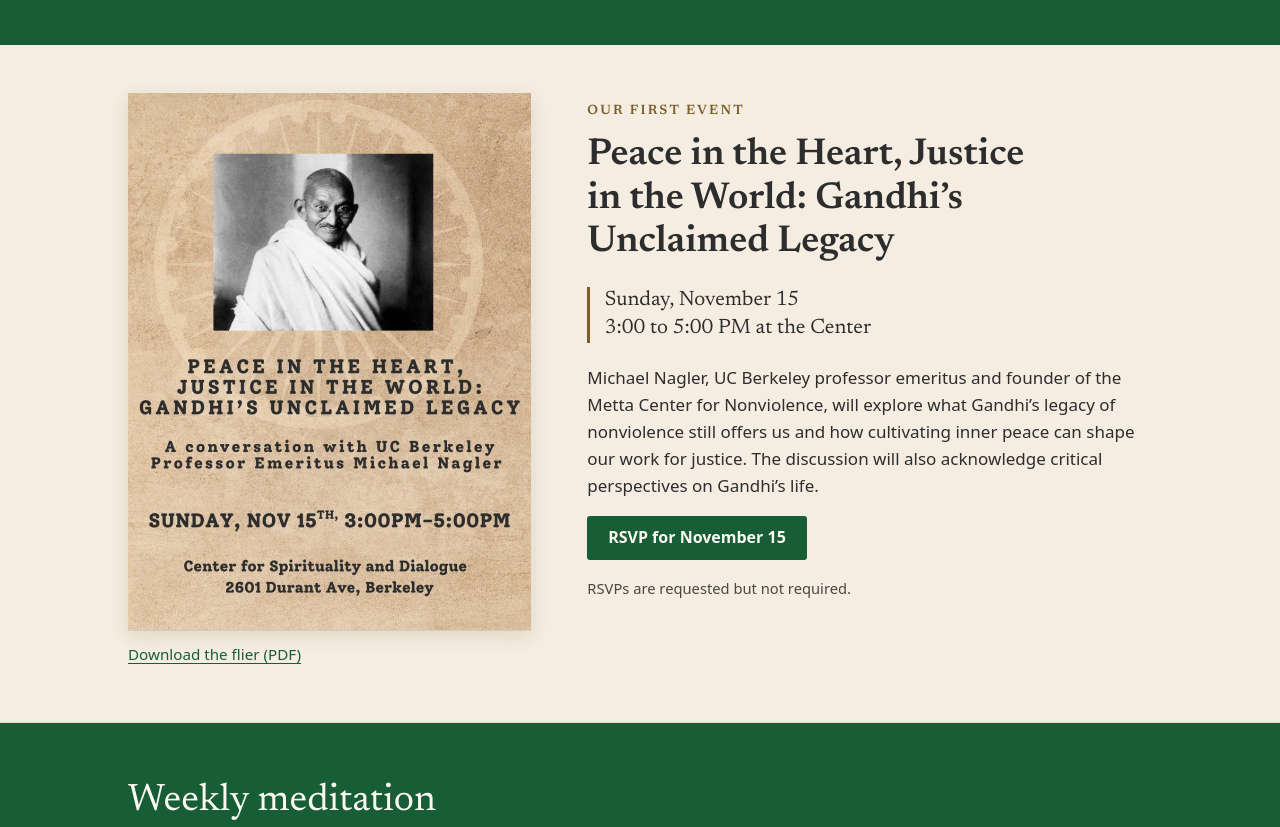
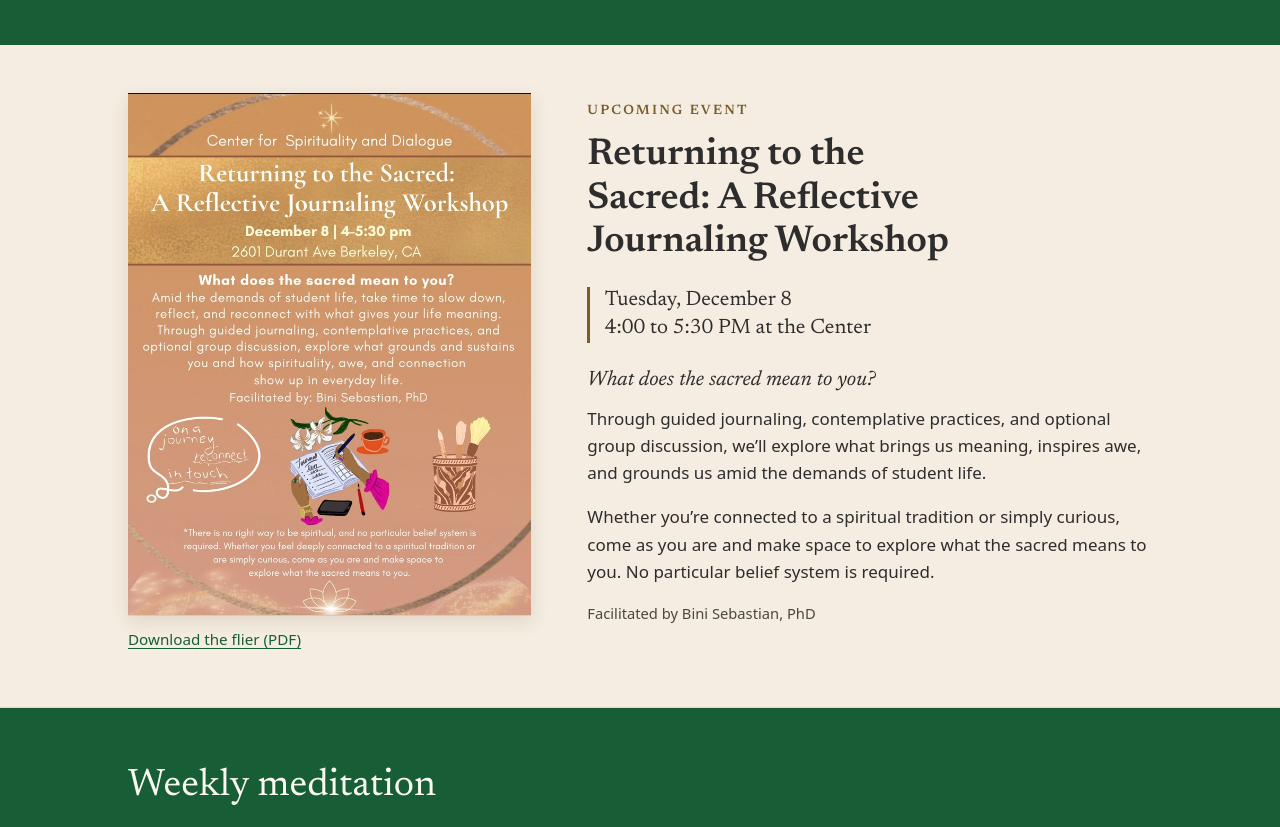
Before and after one commit to Building-CSD/building-csd.github.io, a plain HTML site: page index.html in a window 1280 px wide. Shown: the part 528-1355 px from the top of the page. Drawn offline with Linux system fonts and the light colour scheme.

Commit message:
Add files via upload

```diff
--- a/index.html
+++ b/index.html
@@ -10,17 +10,17 @@
   <meta property="og:type" content="website">
   <meta property="og:url" content="https://building-csd.github.io/">
   <meta property="og:title" content="Center for Spirituality and Dialogue">
-  <meta property="og:description" content="Peace in the Heart, Justice in the World: Gandhi's Unclaimed Legacy. Sunday, November 15, 3:00 to 5:00 PM, 2601 Durant Avenue, Berkeley.">
-  <meta property="og:image" content="https://building-csd.github.io/images/og-peace.jpg">
+  <meta property="og:description" content="Returning to the Sacred: A Reflective Journaling Workshop. Tuesday, December 8, 4:00 to 5:30 PM, 2601 Durant Avenue, Berkeley.">
+  <meta property="og:image" content="https://building-csd.github.io/images/og-sacred.jpg">
   <meta property="og:image:width" content="1200">
   <meta property="og:image:height" content="630">
-  <meta property="og:image:alt" content="Flier for Peace in the Heart, Justice in the World, with a black-and-white portrait of Gandhi on parchment.">
+  <meta property="og:image:alt" content="Flier for Returning to the Sacred, a reflective journaling workshop, in warm gold and copper with a drawing of hands writing in a journal.">
   <meta name="twitter:card" content="summary_large_image">
 
   <link rel="icon" href="favicon.png" type="image/png">
   <link rel="apple-touch-icon" href="apple-touch-icon.png">
   <link rel="preload" href="fonts/newsreader-400-italic.woff2" as="font" type="font/woff2" crossorigin>
-  <link rel="stylesheet" href="styles.css?v=7">
+  <link rel="stylesheet" href="styles.css?v=8">
 </head>
 <body>
 
@@ -66,24 +66,24 @@
     <div class="wrap event-grid">
 
       <figure class="event-flier">
-        <img src="images/peace-flier.jpg" width="760" height="1012"
-             alt="Event flier on parchment with a black-and-white portrait of Gandhi. Text: Peace in the Heart, Justice in the World: Gandhi's Unclaimed Legacy. A conversation with UC Berkeley Professor Emeritus Michael Nagler. Sunday, Nov 15th, 3:00 PM to 5:00 PM. Center for Spirituality and Dialogue, 2601 Durant Ave, Berkeley.">
-        <figcaption><a href="images/peace-flier.pdf" download>Download the flier (PDF)</a></figcaption>
+        <img src="images/sacred-flier.jpg" width="760" height="984"
+             alt="Event flier in warm gold and copper. Text: Center for Spirituality and Dialogue. Returning to the Sacred: A Reflective Journaling Workshop. December 8, 4 to 5:30 pm, 2601 Durant Ave, Berkeley, CA. What does the sacred mean to you? Facilitated by Bini Sebastian, PhD. Illustrations of hands writing in a journal beside lilies and a cup of coffee.">
+        <figcaption><a href="images/sacred-flier.pdf" download>Download the flier (PDF)</a></figcaption>
       </figure>
 
       <div class="event-text">
-        <p class="label">Our first event</p>
-        <h2 id="event-title">Peace in the Heart, Justice in the World: Gandhi&rsquo;s Unclaimed Legacy</h2>
+        <p class="label">Upcoming event</p>
+        <h2 id="event-title">Returning to the Sacred: A Reflective Journaling Workshop</h2>
 
         <p class="when">
-          <time datetime="2026-11-15T15:00">Sunday, November 15</time><br>
-          3:00 to 5:00 PM at the Center
+          <time datetime="2026-12-08T16:00">Tuesday, December 8</time><br>
+          4:00 to 5:30 PM at the Center
         </p>
 
-        <p>Michael Nagler, UC Berkeley professor emeritus and founder of the Metta Center for Nonviolence, will explore what Gandhi&rsquo;s legacy of nonviolence still offers us and how cultivating inner peace can shape our work for justice. The discussion will also acknowledge critical perspectives on Gandhi&rsquo;s life.</p>
-
-        <p><a class="button" href="https://forms.gle/h7tmnypvqAQGYZZw9">RSVP for November 15</a></p>
-        <p class="small">RSVPs are requested but not required.</p>
+        <p class="event-q">What does the sacred mean to you?</p>
+        <p>Through guided journaling, contemplative practices, and optional group discussion, we&rsquo;ll explore what brings us meaning, inspires awe, and grounds us amid the demands of student life.</p>
+        <p>Whether you&rsquo;re connected to a spiritual tradition or simply curious, come as you are and make space to explore what the sacred means to you. No particular belief system is required.</p>
+        <p class="small">Facilitated by Bini Sebastian, PhD</p>
       </div>
 
     </div>
--- a/styles.css
+++ b/styles.css
@@ -222,3 +222,5 @@ address .small { font-family: var(--sans); }
 
 /* focus ring on dark green and ink backgrounds */
 .site-header :focus-visible, .intro :focus-visible, .green :focus-visible, .site-footer :focus-visible { outline-color: var(--on-green); }
+
+.event-q { font-family: var(--serif); font-style: italic; font-size: 1.3rem; margin-bottom: 0.5rem; }
```
Also changed, not shown: vision.html (+1 -1 lines), 1 other file.
